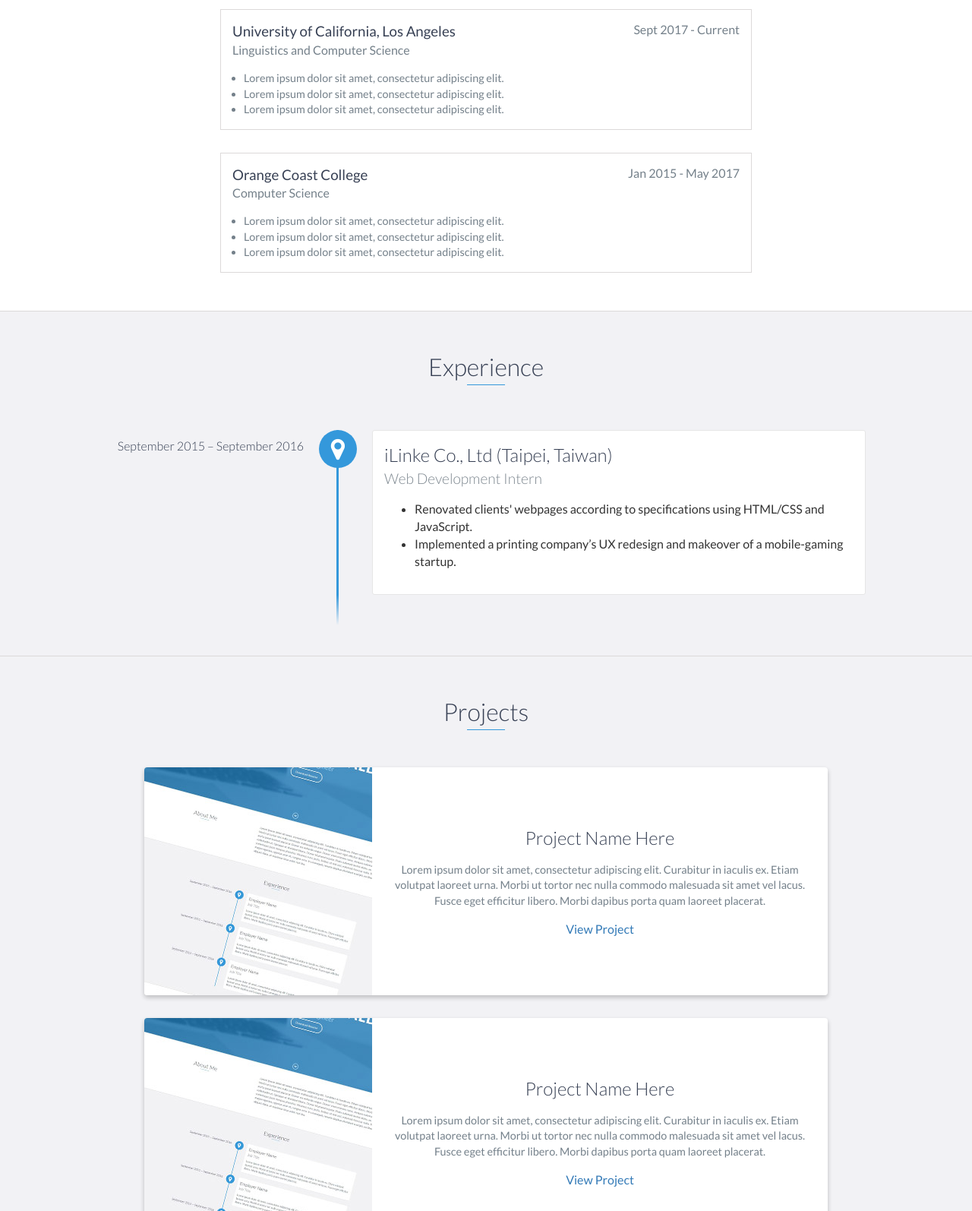
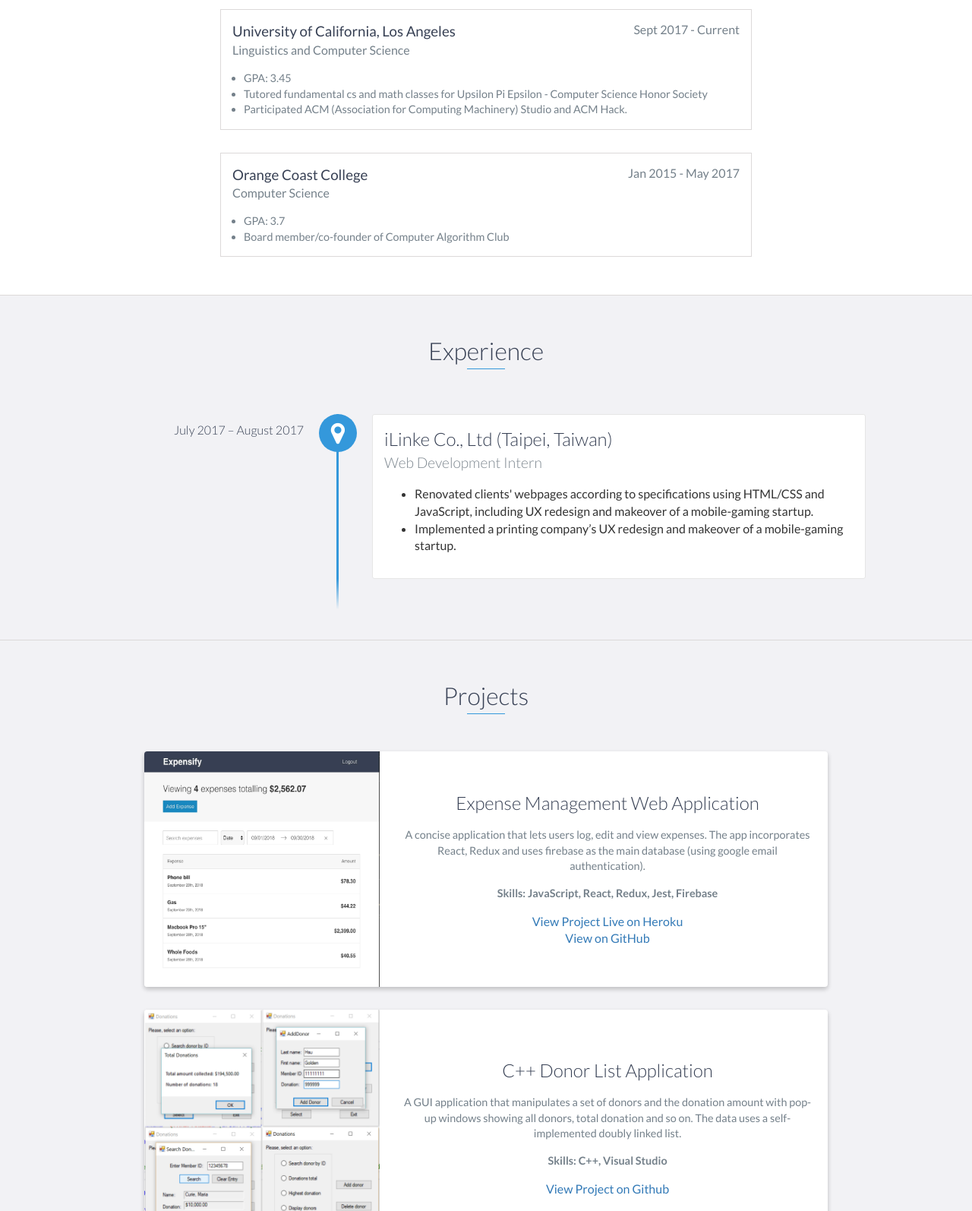
Before and after one commit to goldenogs/goldenogs.github.io, a website: page index.html in a window 1280 px wide. Shown: the part 1160-2754 px from the top of the page at 76% size. Drawn offline with nearby package versions, Linux system fonts and the light colour scheme.

Commit message:
Updated images and fix styles

```diff
--- a/index.html
+++ b/index.html
@@ -50,7 +50,7 @@
         <div id="lead-content">
             <h1>Golden Hsu</h1>
             <h4>Pronounced as golden shoe ;)</h4>
-            <h2>Software Engineer</h2>
+            <!-- <h3 class="custom-h3">goldenogs@ucla.edu</h3> -->
             <a href="#" class="btn-rounded-white">Download Resume</a>
         </div>
         <!-- End #lead-content -->
@@ -75,8 +75,8 @@
                 <div class="col-md-8">
                     <p>
                         I am a current student at UCLA studying Lintuistics and Computer Science.
-                        I am looking for internships and a possible full time position in programming related field.
-                        I grew up in a suburban near Taipei City, Taiwan, then moved to the US in 2014.
+                        I am looking for internships for Sumemr 2019 and a possible full time position.
+                        Though born in Sweden, I grew up near Taipei, Taiwan, then moved to the US in 2014.
                         I speak fluent Madarin Chinese and English!
                     </p>
                 </div>
@@ -94,13 +94,13 @@
             <h4>Linguistics and Computer Science</h4>
             <ul>
                 <li>
-                    Lorem ipsum dolor sit amet, consectetur adipiscing elit.
+                    GPA: 3.45
                 </li>
                 <li>
-                    Lorem ipsum dolor sit amet, consectetur adipiscing elit.
+                    Tutored fundamental cs and math classes for Upsilon Pi Epsilon - Computer Science Honor Society
                 </li>
                 <li>
-                    Lorem ipsum dolor sit amet, consectetur adipiscing elit.
+                    Participated ACM (Association for Computing Machinery) Studio and ACM Hack.
                 </li>
             </ul>
         </div>
@@ -112,13 +112,10 @@
             <h4>Computer Science</h4>
             <ul>
                 <li>
-                    Lorem ipsum dolor sit amet, consectetur adipiscing elit.
+                    GPA: 3.7
                 </li>
                 <li>
-                    Lorem ipsum dolor sit amet, consectetur adipiscing elit.
-                </li>
-                <li>
-                    Lorem ipsum dolor sit amet, consectetur adipiscing elit.
+                    Board member/co-founder of Computer Algorithm Club
                 </li>
             </ul>
         </div>
@@ -128,12 +125,12 @@
     <div id="experience" class="background-alt">
         <h2 class="heading">Experience</h2>
         <div id="experience-timeline">
-            <div data-date="September 2015 – September 2016">
+            <div data-date="July 2017 – August 2017">
                 <h3>iLinke Co., Ltd (Taipei, Taiwan)</h3>
                 <h4>Web Development Intern</h4>
                 <ul>
                     <li>
-                        Renovated clients' webpages according to specifications using HTML/CSS and JavaScript.
+                        Renovated clients' webpages according to specifications using HTML/CSS and JavaScript, including UX redesign and makeover of a mobile-gaming startup.
                     </li>
                     <li>
                         Implemented a printing company’s UX redesign and makeover of a mobile-gaming startup.
@@ -150,15 +147,19 @@
             <div class="row">
                 <div class="project shadow-large">
                     <div class="project-image">
-                        <img src="images/project.jpg" />
+                        <img class="project-img" src="images/budget-app.jpg" />
                     </div>
                     <!-- End .project-image -->
                     <div class="project-info">
-                        <h3>Project Name Here</h3>
+                        <h3>Expense Management Web Application</h3>
                         <p>
-                            Lorem ipsum dolor sit amet, consectetur adipiscing elit. Curabitur in iaculis ex. Etiam volutpat laoreet urna. Morbi ut tortor nec nulla commodo malesuada sit amet vel lacus. Fusce eget efficitur libero. Morbi dapibus porta quam laoreet placerat.
+                            A concise application that lets users log, edit and view expenses.
+                            The app incorporates React, Redux and uses firebase as the main database (using google email authentication).
                         </p>
-                        <a href="#">View Project</a>
+                        <p class="skills">Skills: JavaScript, React, Redux, Jest, Firebase</p>
+                        <a href="https://budget-app-react-redux.herokuapp.com/dashboard">View Project Live on Heroku</a>
+                        <div></div>
+                        <a href="https://github.com/goldenogs/Budget-App">View on GitHub</a>
                     </div>
                     <!-- End .project-info -->
                 </div>
@@ -166,15 +167,18 @@
 
                 <div class="project shadow-large">
                     <div class="project-image">
-                        <img src="images/project.jpg" />
+                        <img class="project-img" src="images/donor.jpg" />
                     </div>
                     <!-- End .project-image -->
                     <div class="project-info">
-                        <h3>Project Name Here</h3>
+                        <h3>C++ Donor List Application </h3>
                         <p>
-                            Lorem ipsum dolor sit amet, consectetur adipiscing elit. Curabitur in iaculis ex. Etiam volutpat laoreet urna. Morbi ut tortor nec nulla commodo malesuada sit amet vel lacus. Fusce eget efficitur libero. Morbi dapibus porta quam laoreet placerat.
+                            A GUI application that manipulates a set of donors and the donation amount with pop-up windows showing all donors, total donation and so on. The data uses a self-implemented doubly linked list.
                         </p>
-                        <a href="#">View Project</a>
+                        <p class="skills">
+                            Skills: C++, Visual Studio
+                        </p>
+                        <a href="https://github.com/goldenogs/Donation-Application">View Project on Github</a>
                     </div>
                     <!-- End .project-info -->
                 </div>
--- a/scss/styles.scss
+++ b/scss/styles.scss
@@ -36,6 +36,7 @@
 // Define base and accent colors
 $base-color: #3498db;
 $base-color-hover: darken($base-color, 10%);
+
 
 // Define background colors
 $background: #fff;
@@ -658,7 +659,7 @@ footer {
     position: absolute;
     top: 50%;
     transform: translateY(-50%);
-    margin-left: 300px;
+    margin-left: 320px;
     padding: 15px;
 
     h3 {
@@ -673,6 +674,12 @@ footer {
         margin: 0 0 15px 0;
         font-size: 0.9em;
     }
+
+
+}
+
+.skills {
+    font-weight: 600;
 }
 
 .no-image {
@@ -1003,3 +1010,12 @@ footer {
 .reach-me-button {
     color: white;
 }
+
+.custom-h3 {
+    color: lighten($base-color, 25%);
+}
+
+.project-img {
+    height: 310px;
+    width: 310px;
+}
```
Also changed, not shown: css/styles.css, images/budget-app.jpg (added), images/donor.jpg (added), images/lead-bg.jpg, images/lead-bg1.jpg (added).
